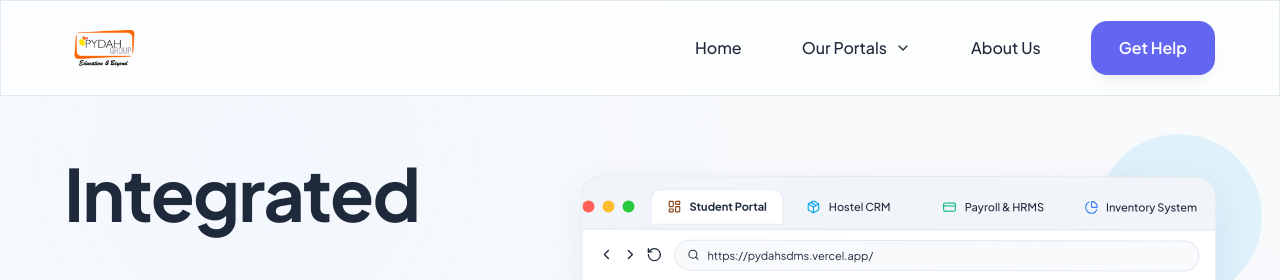
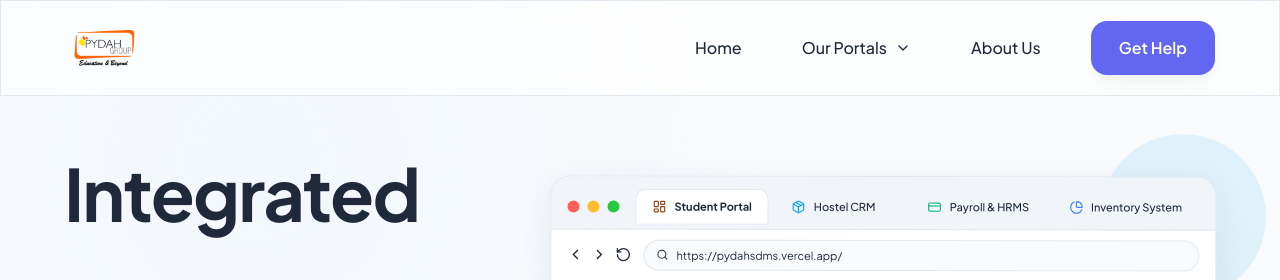
Before and after one commit to DurgaPydahSoft/landing, a React (Vite) app: page / in a window 1280 px wide. Shown: the top 280 px of the page. Built offline with nearby package versions, Linux system fonts and the light colour scheme; grey boxes are pictures that could not be loaded.

Commit message:
Mock browser UI updated

```diff
--- a/src/components/BrowserMock.jsx
+++ b/src/components/BrowserMock.jsx
@@ -117,10 +117,12 @@
     return (
         <div className="browser-mock w-full max-w-[900px] rounded-[clamp(12px,3vw,20px)] overflow-hidden relative mx-auto" style={{ boxShadow: 'var(--shadow-glass)', backgroundColor: 'var(--color-bg-white)', border: '1px solid var(--color-border-soft)' }}>
             {/* Window Controls & Tab Bar Merged */}
-            <div className="bg-slate-100 flex items-center border-b relative justify-center" style={{
+            <div className="bg-slate-100 flex items-center border-b relative" style={{
                 borderColor: 'var(--color-border-soft)',
                 paddingTop: 'clamp(0.5rem, 1.2vw, 0.75rem)',
                 paddingBottom: 'clamp(0.25rem, 0.6vw, 0.25rem)',
+                paddingLeft: 'clamp(0.75rem, 1.8vw, 1rem)',
+                paddingRight: 'clamp(0.75rem, 1.8vw, 1rem)',
                 gap: 'clamp(0.75rem, 1.5vw, 1rem)'
             }}>
                 {/* Traffic Lights - Hidden on Mobile */}
```
